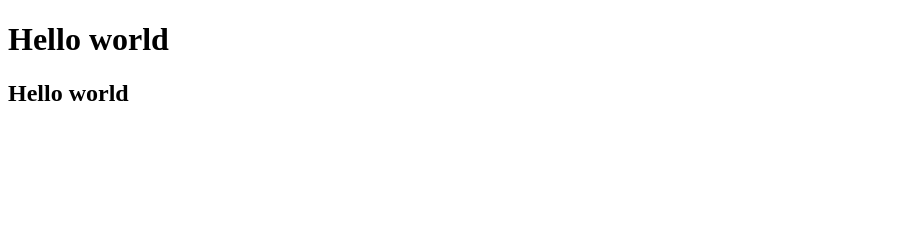
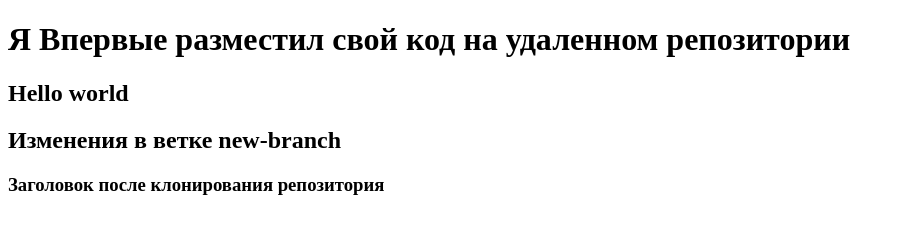
Before and after one commit to danSasHrlp/repo-new, a plain HTML site: page index.html in a window 1280 px wide. Shown: the whole page, without its empty margins (0-904 px from the left). Drawn offline with Linux system fonts and the light colour scheme.

Commit message:
Update index.html

```diff
--- a/index.html
+++ b/index.html
@@ -6,7 +6,9 @@
     <title>Document</title>
 </head>
 <body>
-    <h1>Hello world</h1>
+    <h1>Я Впервые разместил свой код на удаленном репозитории</h1>
     <h2>Hello world</h2>
+    <h2>Изменения в ветке new-branch</h2>
+    <h3>Заголовок после клонирования репозитория</h3>
 </body>
 </html>
```
